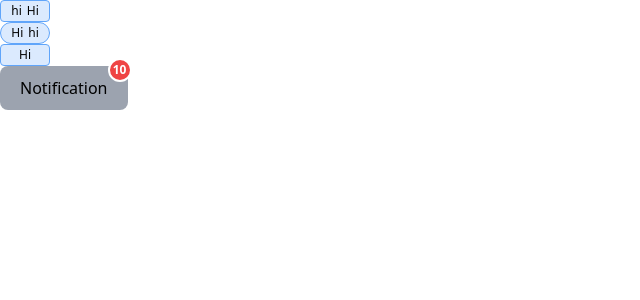
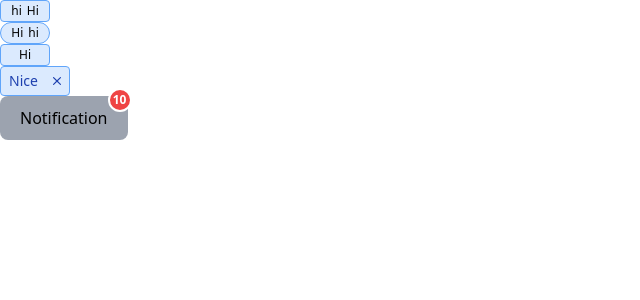
Before and after one commit to Criztiandev/FLUID-UI, a React (Vite) app: page / in a window 1280 px wide. Shown: the top 300 px of the page, without its empty margins (0-640 px from the left). Built offline with nearby package versions, Linux system fonts and the light colour scheme.

Commit message:
Fixed the Badge component

```diff
--- a/src/App.tsx
+++ b/src/App.tsx
@@ -12,6 +12,14 @@ function App() {
       </Badge>
       <Badge>Hi</Badge>
 
+      <Badge
+        type="chip"
+        onToggle={() => {
+          console.log("hi");
+        }}>
+        Nice
+      </Badge>
+
       <Button>
         <Badge type="indicator">10</Badge>
         Notification
--- a/src/components/ui/Badge.tsx
+++ b/src/components/ui/Badge.tsx
@@ -10,6 +10,7 @@ interface Props {
   rounded?: boolean;
   dir?: "left" | "right";
   icon?: React.ReactNode;
+  onToggle?: () => void;
 }
 
 const Badge = ({ icon, dir = "left", type = "normal", ...props }: Props) => {
@@ -29,7 +30,7 @@ const Badge = ({ icon, dir = "left", type = "normal", ...props }: Props) => {
 
   const defaultStyle = cn(
     `
-     text-xs text-black font-medium me-2 px-2.5 py-0.5 rounded max-w-[50px] text-center border flex items-center justify-center gap-[5px]
+     text-xs text-black font-medium me-2 px-2.5 py-0.5 rounded w-[50px] text-center border flex items-center justify-center gap-[5px]
     ${flagColor[props.flag || "info"]}
     ${variant[props.as || "normal"]}
     ${props.rounded && "rounded-full"}
@@ -39,7 +40,7 @@ const Badge = ({ icon, dir = "left", type = "normal", ...props }: Props) => {
 
   const Component = {
     normal: (
-      <div className={defaultStyle}>
+      <div className={defaultStyle} onClick={props.onToggle}>
         {icon && dir === "left" && icon}
         {props.children}
         {icon && dir === "right" && icon}
@@ -54,10 +55,30 @@ const Badge = ({ icon, dir = "left", type = "normal", ...props }: Props) => {
 };
 
 const Chip = (props: Props) => {
+  const defaultStyle = cn(
+    `inline-flex items-center justify-between px-2 py-1 me-2 text-sm font-medium w-[70px] text-blue-800 bg-blue-100 rounded `,
+    props.className
+  );
+
   return (
-    <Badge {...props}>
+    <Badge {...props} className={defaultStyle}>
       {props.children}
-      <span>X</span>
+      <button onClick={props.onToggle} className="cursor-pointer">
+        <svg
+          className="w-2 h-2"
+          aria-hidden="true"
+          xmlns="http://www.w3.org/2000/svg"
+          fill="none"
+          viewBox="0 0 14 14">
+          <path
+            stroke="currentColor"
+            stroke-linecap="round"
+            stroke-linejoin="round"
+            stroke-width="2"
+            d="m1 1 6 6m0 0 6 6M7 7l6-6M7 7l-6 6"
+          />
+        </svg>
+      </button>
     </Badge>
   );
 };
```
